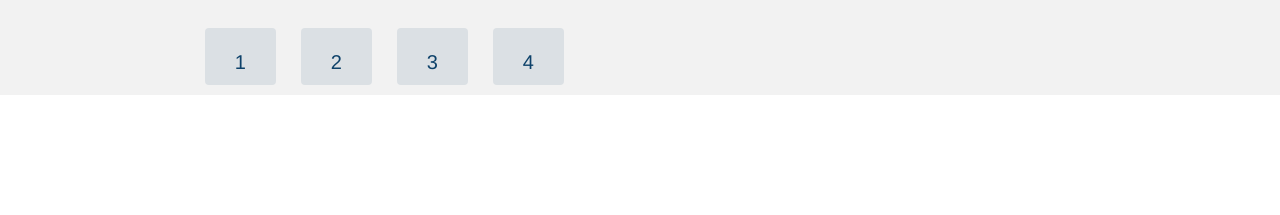
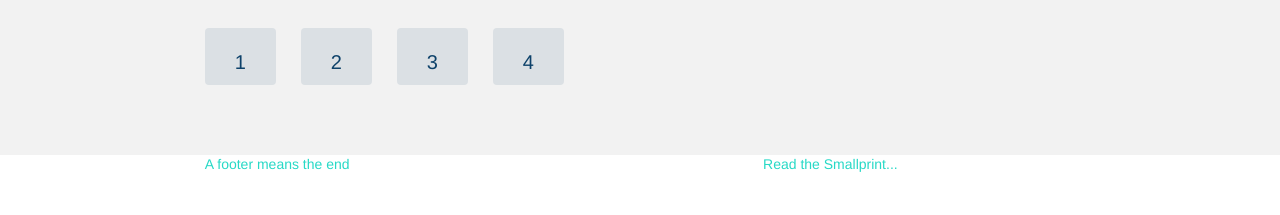
Before and after one commit to GeorgeD121/frontend_tech_test, a PHP site: page / in a window 1280 px wide. Shown: the part 2593-2808 px from the top of the page. Before the commit the page ends 2688 px from the top, so only its background shows below. Run offline with PHP 8.4, Linux system fonts and the light colour scheme; some libraries are stand-ins or nearby versions.

Commit message:
footer added, break point of CTA's adjusted

```diff
--- a/css/main.css
+++ b/css/main.css
@@ -383,6 +383,7 @@ ul{
     margin-left: 16%;
     float: left;
     position: relative;
+    margin-bottom: 60px;
 }
 .page_link_wrapper{
     width: 71px;
@@ -406,8 +407,6 @@ ul{
     color: #0e426a;
 }
 
-
-
 .page_link_wrapper a:hover{
     background-color: #27d9c6;
     color: white;
@@ -418,6 +417,20 @@ ul{
     color: white;
 }
 
+footer{
+    width: 100%;
+    height: 60px;
+    color: #27d9c6;
+    float: left;
+    position:relative;
+}
+
+footer p{
+    margin-left: 16%;
+    display: inline;
+    margin-top: 28px;
+    font-size: 1.4em;
+}
 
 
 @media screen and (max-width: 1400px){
@@ -452,8 +465,7 @@ ul{
     }
 
     .cta_places{
-        margin-left: 0;
-        margin-top: 10px;
+        margin-left: 20px;
     }
 
     #hero h1{
@@ -468,8 +480,13 @@ ul{
         padding-top: 150px;
     }
 }
-
-@media screen and (max-width: 700px){
+@media screen and (max-width: 463px){
+    .cta_places{
+        margin-left: 0;
+        margin-top: 10px;
+    }
+}
+@media screen and (max-width: 350px){
 
     #dungeon_master{
         margin-left: 5%;
--- a/index.html
+++ b/index.html
@@ -208,6 +208,9 @@
                 </div>
             </div>
         </div>
+        <footer>
+            <p> A footer means the end<p> <p>Read the Smallprint...</p>
+        </footer>
 
         <!-- Google Analytics: change UA-XXXXX-X to be your site's ID. -->
         <script>
```
